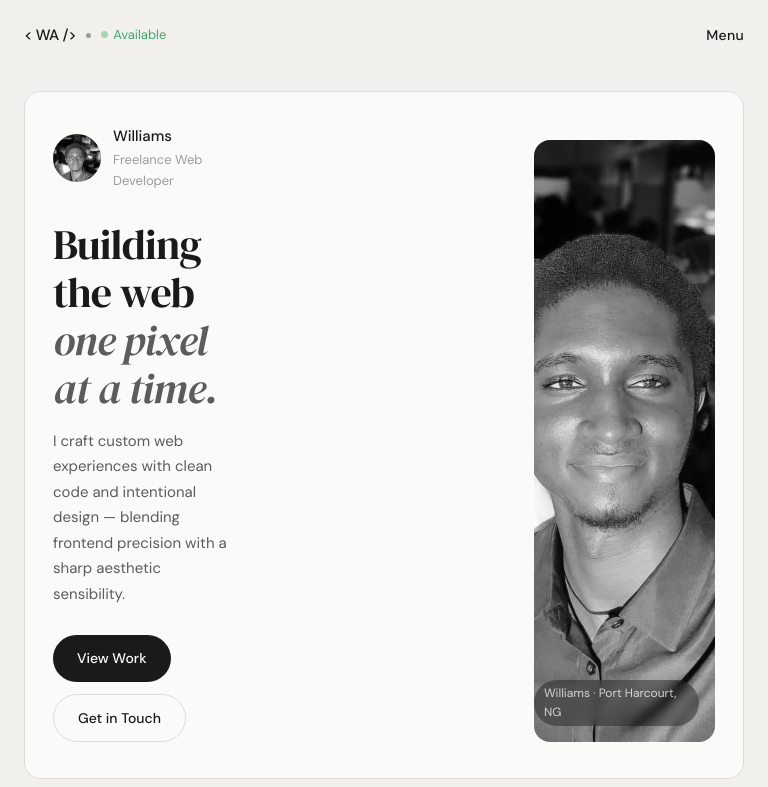
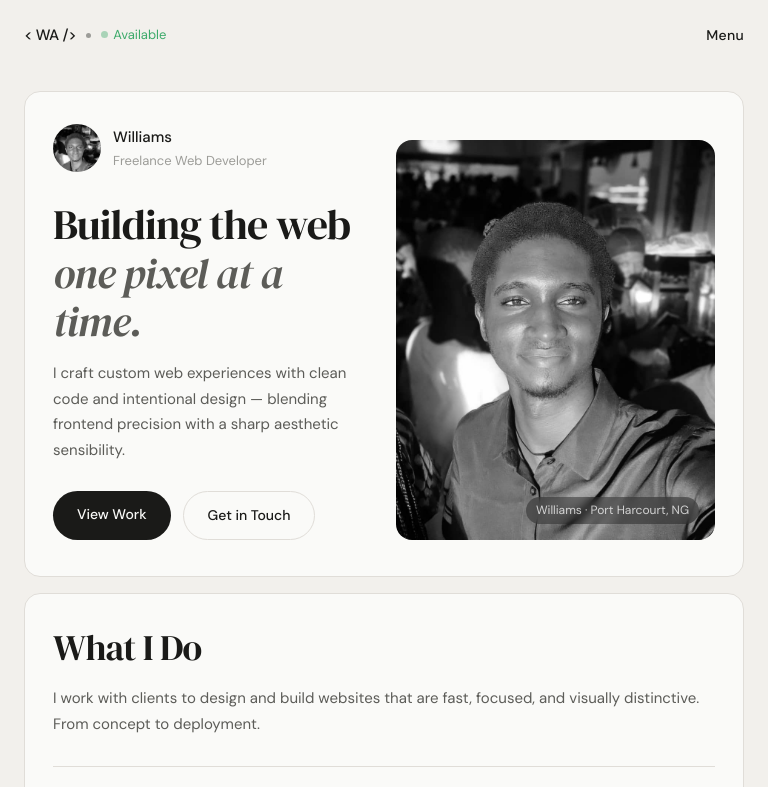
Before and after one commit to williamsadele/PersonalPortfolio2026, a plain HTML site: page index.html in a window 768 px wide. Shown: the top 787 px of the page. Drawn offline with Linux system fonts and the light colour scheme.

Commit message:
fixed mobile version

```diff
--- a/style.css
+++ b/style.css
@@ -421,6 +421,33 @@
   color: var(--text-light);
 }
 
+@media (min-width: 768px) {
+  .hero {
+    display: grid;
+    grid-template-columns: 1fr 1fr;
+    gap: 40px;
+    align-items: center;
+  }
+
+  .hero__identity {
+    grid-column: 1 / -1;
+  }
+
+  .hero__cta {
+    grid-column: 1 / -1;
+  }
+}
+@media (max-width: 768px) {
+  .hero {
+    flex-direction: column;
+    gap: 24px;
+  }
+
+  .photo-card {
+    width: 100%;
+    min-height: 300px;
+  }
+}
 
 @media (max-width: 400px) {
   :root {
```
